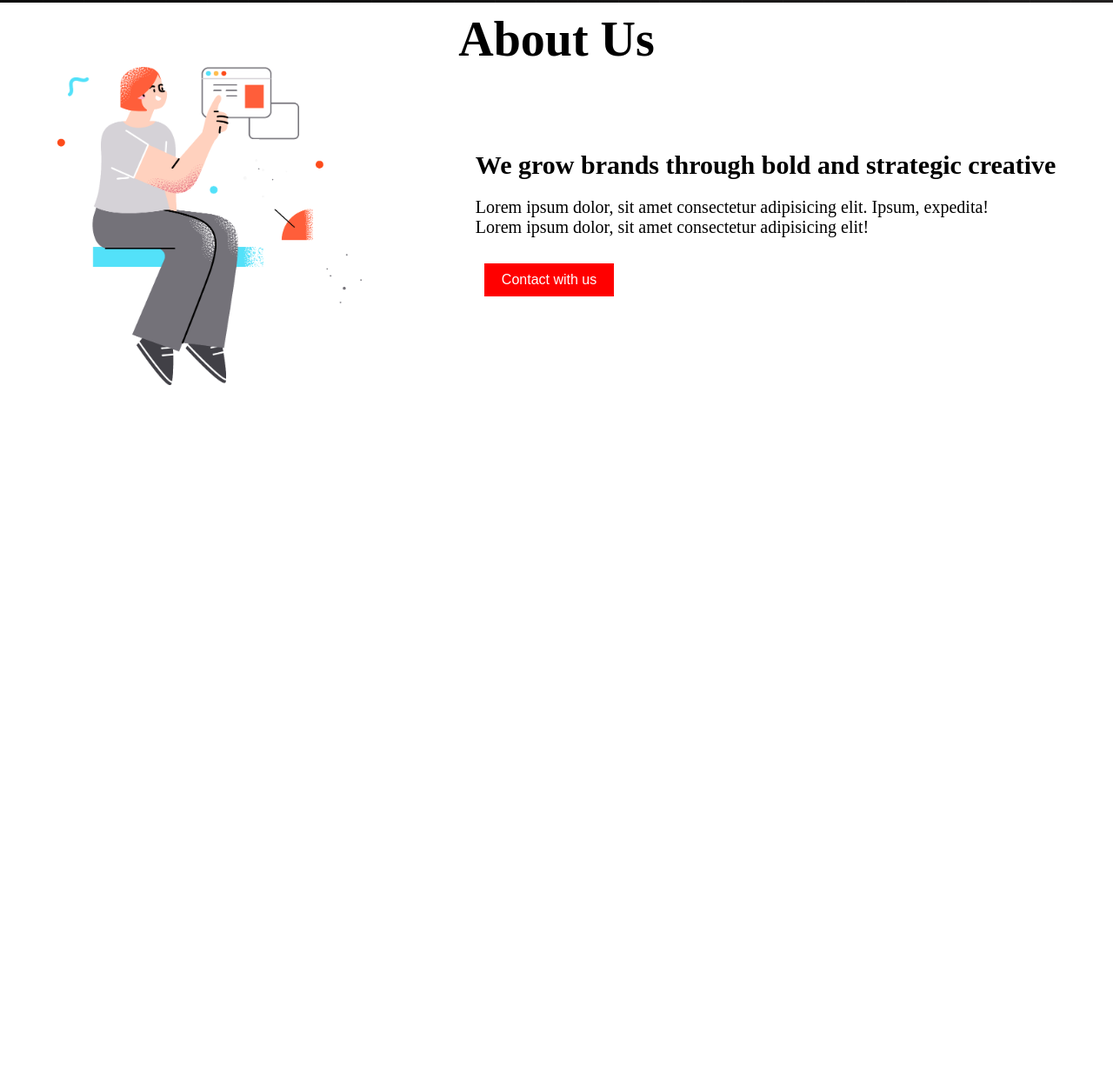
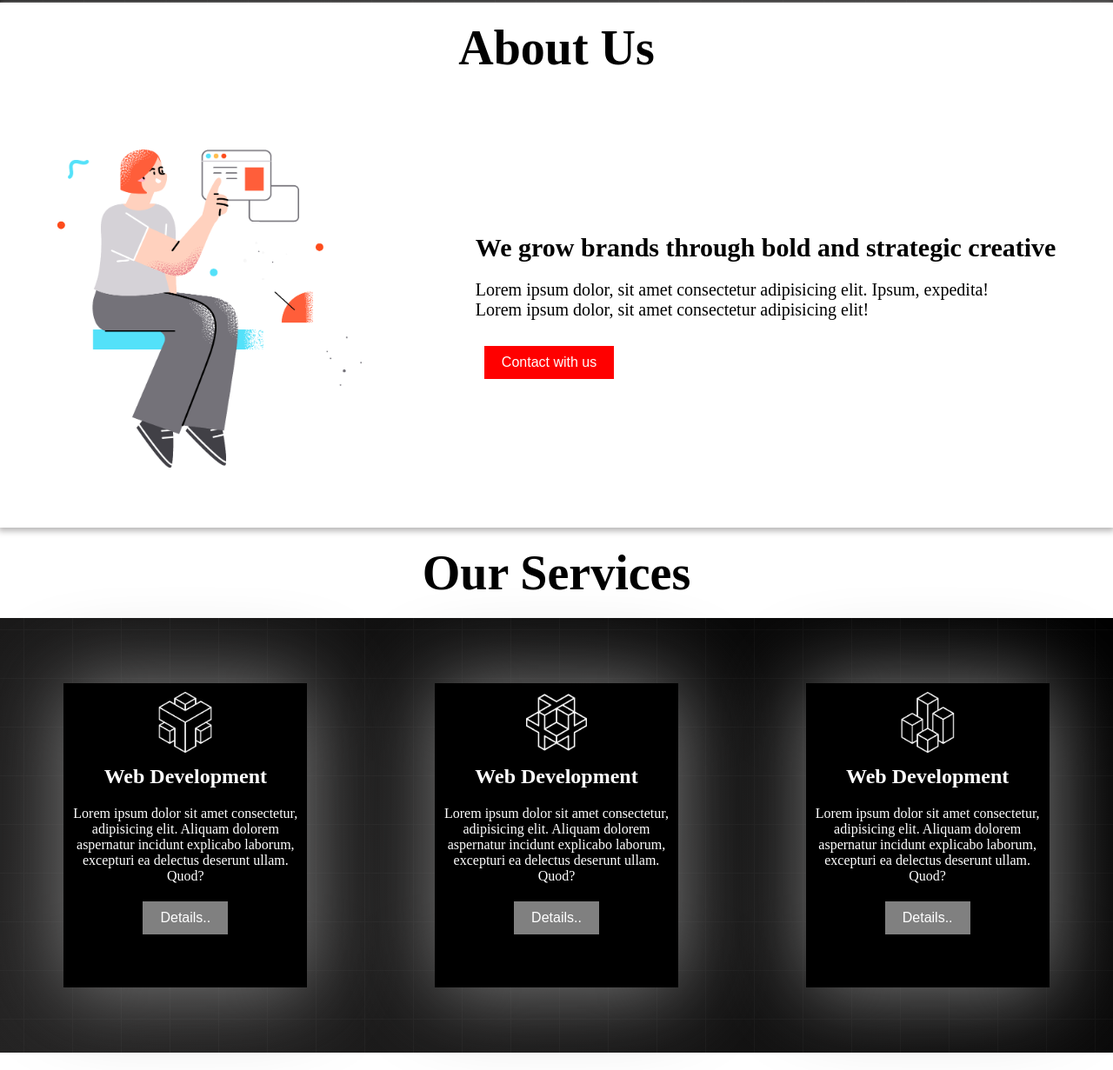
Before and after one commit to emurmudu/conceptual1-practice-project, a plain HTML site: page index.html in a window 1280 px wide. Shown: the part 872-2103 px from the top of the page at 87% size. Before the commit the page ends 1319 px from the top, so only its background shows below. Drawn offline with Linux system fonts and the light colour scheme.

Commit message:
services section done

```diff
--- a/index.html
+++ b/index.html
@@ -28,7 +28,7 @@
 
     <main>
         <!-- Banner Section Start -->
-        <section>
+        <section class="section-height">
             <div class="banner-section">
                 <div class="banner-text">
                     <h1 class="heading1">Better design for <br> your digital products</h1>
@@ -42,7 +42,7 @@
             </div>
         </section>
         <!-- Banner Section End -->
-        <section>
+        <section class="section-height2">
             <h1 class="about-title">About Us</h1>
             <div class="about-section">
                 <div class="about-photo">
@@ -57,7 +57,30 @@
             </div>
         </section>
         <!-- About Us Section Start -->
+        <section>
+            <h1 class="about-title">Our Services</h1>
+            <div class="service-section">
+                <div class="box1">
+                    <img class="icon" src="./icon/0.png" alt="">
+                    <h2 class="heading4"> Web Development </h2>
+                    <p class="para2">Lorem ipsum dolor sit amet consectetur, adipisicing elit. Aliquam dolorem aspernatur incidunt explicabo laborum, excepturi ea delectus deserunt ullam. Quod?</p>
+                    <button class="btn1 box-btn">Details..</button>
+                </div>
+                <div class="box1">
+                    <img class="icon" src="./icon/1.png" alt="">
+                    <h2 class="heading4"> Web Development </h2>
+                    <p class="para2">Lorem ipsum dolor sit amet consectetur, adipisicing elit. Aliquam dolorem aspernatur incidunt explicabo laborum, excepturi ea delectus deserunt ullam. Quod?</p>
+                    <button class="btn1 box-btn">Details..</button>
+                </div>
+                <div class="box1">
+                    <img class="icon" src="./icon/2.png" alt="">
+                    <h2 class="heading4"> Web Development </h2>
+                    <p class="para2">Lorem ipsum dolor sit amet consectetur, adipisicing elit. Aliquam dolorem aspernatur incidunt explicabo laborum, excepturi ea delectus deserunt ullam. Quod?</p>
+                    <button class="btn1 box-btn">Details..</button>
+                </div>
 
+            </div>
+        </section>
             <!-- About Us Section End -->
 
             <!-- Our Services Section Start -->
--- a/style.css
+++ b/style.css
@@ -71,13 +71,51 @@
     display: flex;
     justify-content: space-around;
     align-items: center;
+    height: 500px;
+
+
 }
 .about-title{
     text-align: center;
-    padding-top: 10px;
+    padding-top: 20px;
+    padding-bottom: 20px;
     font-size: 56px;
 }
 .heading3{
     font-size: 30px;
     font-weight: bold;
 }
+.box1{
+    width: 280px;
+    height: 350px;
+    box-shadow: 2px 2px 100px 2px gray;
+    background-color: black;
+    text-align: center;
+    color: white;
+}
+.icon{
+    width: 70px;
+    margin-top: 10px;
+}
+.box-btn{
+    background-color: gray;
+    margin-top: 10px;
+}
+
+.heading4{
+    padding: 10px;
+}
+.para2{
+    padding: 10px;
+}
+.service-section{
+    height: 500px;
+    display: flex;
+    justify-content: space-around;
+    align-items: center;
+    margin-bottom: 20px;
+    background-image: url('./images/background.png'), linear-gradient(45deg, #242323, #000 );
+}
+.section-height2{
+    box-shadow: 0px 2px 7px 2px rgb(184, 182, 182);
+}
```
